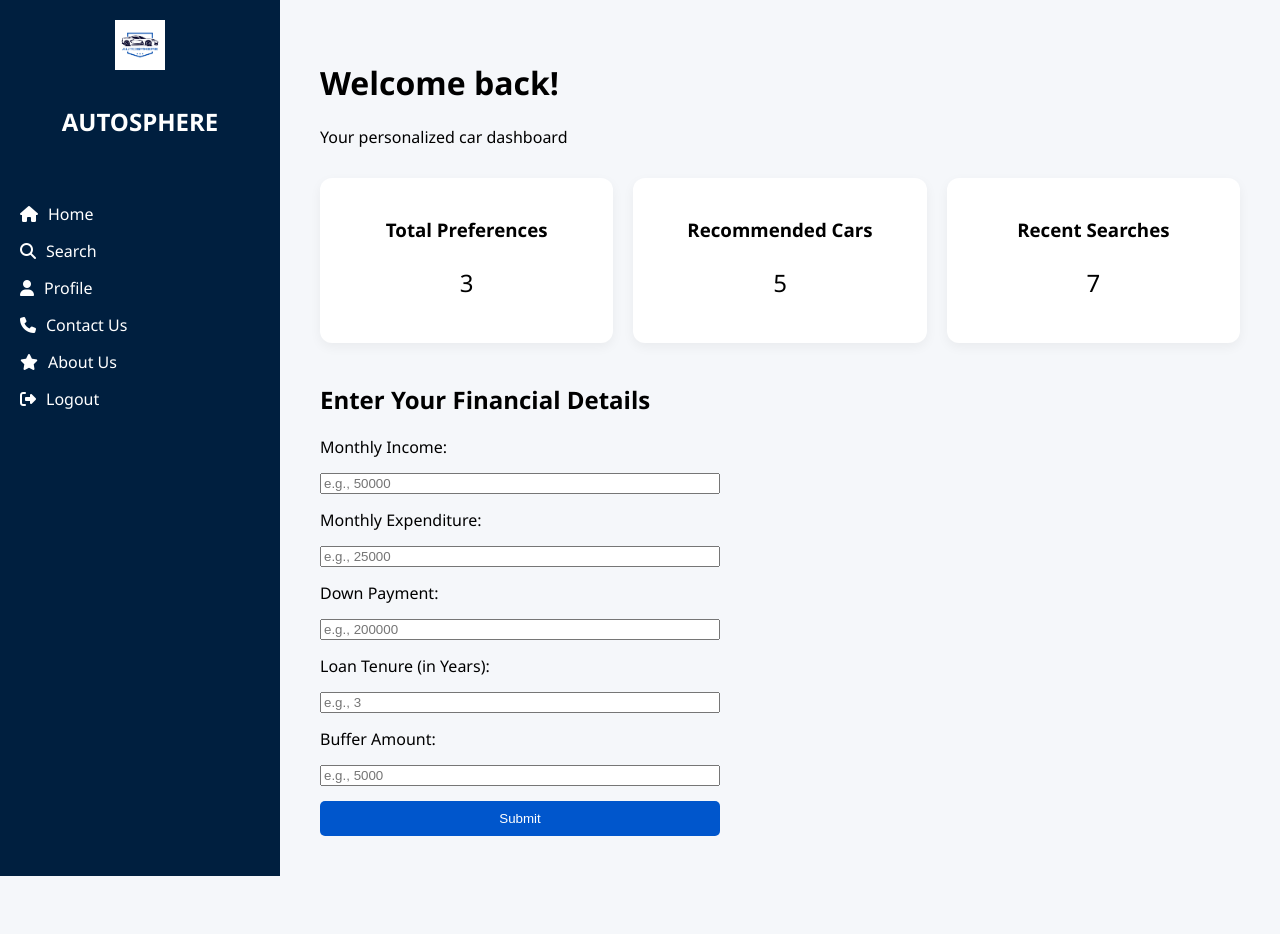
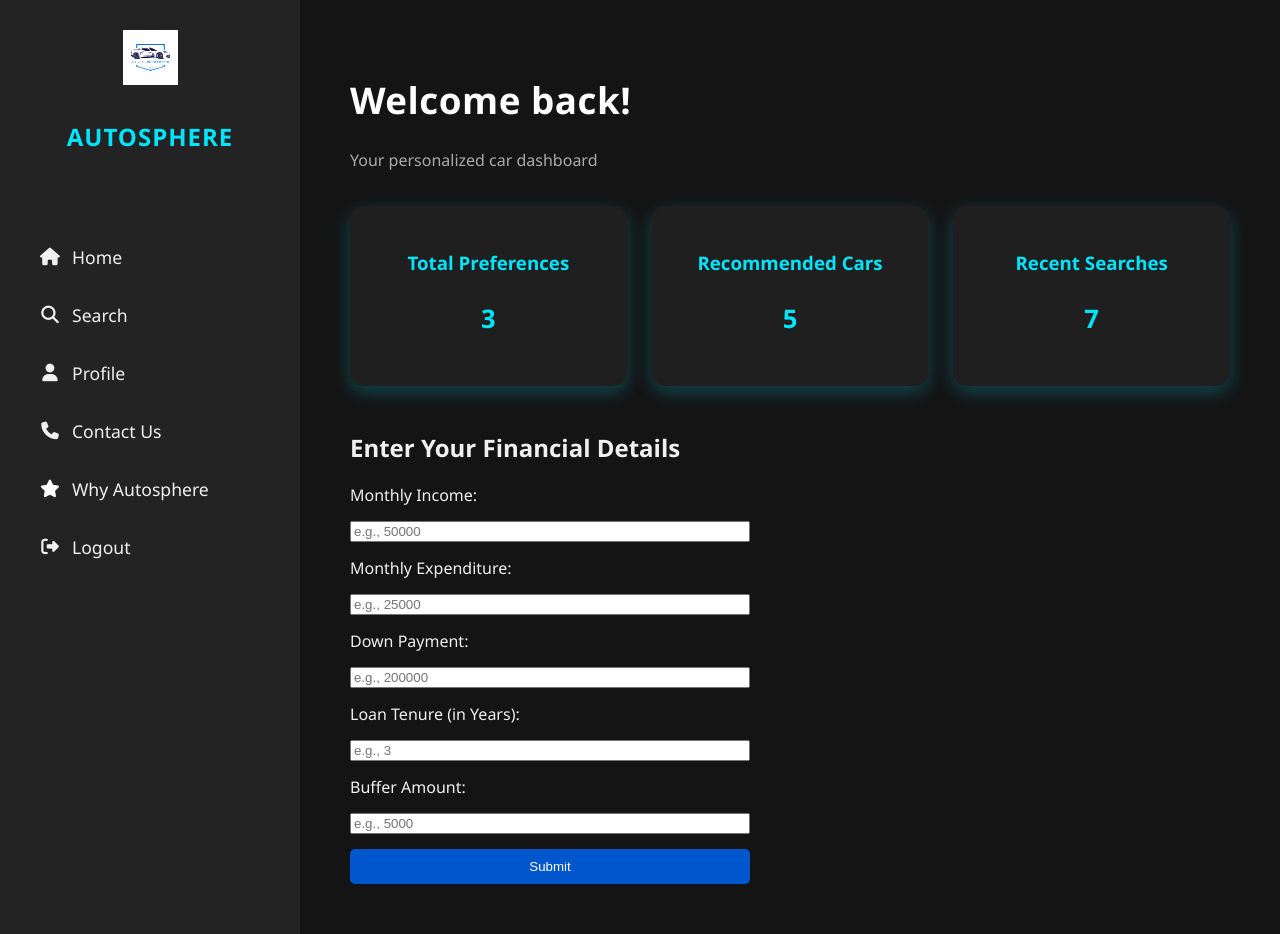
Before and after one commit to MohammedKachwala-23/AutoShere, a Flask app: page /home in a window 1280 px wide. Before the commit the page ends 876 px from the top, so only its background shows below. Run offline with Flask 3, Linux system fonts and the light colour scheme.

Commit message:
Initial commit

```diff
--- a/static/css/home.css
+++ b/static/css/home.css
@@ -1,6 +1,8 @@
 .dashboard-body {
   margin: 0;
-  font-family: 'Segoe UI', sans-serif;
+  font-family: 'Segoe UI', Tahoma, Geneva, Verdana, sans-serif;
+  background-color: #0f0f0f; /* Deep charcoal */
+  color: #f0f0f0;
 }
 
 .dashboard-container {
@@ -8,98 +10,139 @@
   min-height: 100vh;
 }
 
-/* Sidebar */
+/* Sidebar Styles */
 .sidebar {
-  width: 240px;
-  background-color: #001f3f;
+  width: 260px;
+  background-color: #232323;
   color: white;
-  padding: 20px;
+  padding: 30px 20px;
   display: flex;
   flex-direction: column;
+  box-shadow: 4px 0 12px rgba(0, 0, 0, 0.7);
+  transition: all 0.3s ease;
 }
 
 .sidebar .logo {
   text-align: center;
-  margin-bottom: 30px;
+  margin-bottom: 40px;
 }
 
 .sidebar .logo img {
-  height: 50px;
+  height: 55px;
   margin-bottom: 10px;
+  filter: brightness(1.3);
+}
+
+.sidebar .logo h2 {
+  font-size: 1.5rem;
+  letter-spacing: 1px;
+  color: #00e5ff;
+  font-weight: 600;
+}
+
+.sidebar nav {
+  margin-top: 20px;
 }
 
 .sidebar nav a {
-  color: white;
+  color: #f0f0f0;
   text-decoration: none;
-  margin: 15px 0;
-  font-size: 1rem;
   display: flex;
   align-items: center;
-  gap: 10px;
+  gap: 12px;
+  padding: 12px 20px;
+  margin-bottom: 10px;
+  border-radius: 6px;
+  transition: all 0.3s ease;
+  font-size: 1.1rem;
 }
 
 .sidebar nav a:hover {
-  background: #004080;
-  padding: 8px;
-  border-radius: 5px;
+  background: #00e5ff;
+  color: #000;
+  transform: translateX(5px);
+}
+
+.sidebar nav a i {
+  width: 20px;
+  text-align: center;
 }
 
 /* Main Dashboard Area */
 .dashboard-main {
   flex-grow: 1;
-  padding: 40px;
-  background: #f5f7fa;
-  color: black;
+  padding: 50px;
+  background: #141414;
+  color: #f0f0f0;
 }
 
 .dashboard-main header h1 {
-  font-size: 2rem;
-  color: black;
+  font-size: 2.3rem;
+  color: #ffffff;
+  font-weight: 700;
+  letter-spacing: 0.5px;
 }
 
 .dashboard-main header p {
-  color: black;
-  margin-bottom: 30px;
+  color: #aaaaaa;
+  margin-bottom: 35px;
 }
 
 .dashboard-cards {
   display: flex;
-  gap: 20px;
-  margin-bottom: 40px;
+  gap: 25px;
+  margin-bottom: 45px;
 }
 
 .dashboard-cards .card {
   flex: 1;
-  background: white;
-  padding: 20px;
-  border-radius: 12px;
-  box-shadow: 0 4px 12px rgba(0,0,0,0.05);
+  background: #1f1f1f;
+  padding: 25px;
+  border-radius: 14px;
+  box-shadow: 0 6px 18px rgba(0, 229, 255, 0.25); /* Bright glow */
   text-align: center;
-  color: black;
+  color: #f0f0f0;
+  transition: transform 0.3s, box-shadow 0.3s;
+}
+
+.dashboard-cards .card:hover {
+  transform: translateY(-8px); /* Enhanced hover effect */
+  box-shadow: 0 10px 20px rgba(0, 229, 255, 0.4); /* More pronounced glow */
 }
 
 .dashboard-cards .card h3 {
-  color: black;
-  margin-bottom: 10px;
+  color: #00e5ff;
+  margin-bottom: 12px;
+  font-weight: 600;
 }
 
 .dashboard-cards .card p {
-  font-size: 1.5rem;
-  color: black;
+  font-size: 1.6rem;
+  color: #00e5ff;
+  font-weight: bold;
 }
 
 .dashboard-content h2 {
-  margin-bottom: 15px;
-  color: black;
+  margin-bottom: 20px;
+  color: #00e5ff;
 }
 
+/* Chart Placeholder Styling */
 .chart-placeholder {
-  height: 200px;
-  background: white;
-  border-radius: 10px;
-  border: 2px dashed #ccc;
+  height: 220px;
+  background: #1a1a1a;
+  border-radius: 12px;
+  border: 2px dashed #444;
   display: flex;
   justify-content: center;
   align-items: center;
   color: #888;
+  font-style: italic;
+  transition: background 0.3s;
 }
+
+.chart-placeholder:hover {
+  background: #333;
+  border-color: #00e5ff;
+  color: #fff;
+}
--- a/templates/about.html
+++ b/templates/about.html
@@ -20,7 +20,7 @@
       <a href="{{ url_for('search') }}"><i class="fa-solid fa-magnifying-glass"></i> Search</a>
       <a href="{{ url_for('profile') }}"><i class="fas fa-user"></i> Profile</a>
       <a href="{{ url_for('contact') }}"><i class="fas fa-phone"></i> Contact Us</a>
-      <a href="{{ url_for('about') }}"><i class="fa-solid fa-star" style="color: #ffffff;"></i> About Us</a>
+      <a href="{{ url_for('about') }}"><i class="fa-solid fa-star" style="color: #ffffff;"></i>Why Autosphere</a>
       <a href="{{ url_for('logout') }}"><i class="fas fa-sign-out-alt"></i> Logout</a>
     </nav>
 
--- a/templates/admin.html
+++ b/templates/admin.html
@@ -17,7 +17,7 @@
         <h2>AUTOSPHERE</h2>
       </div>
       <nav>
-        <a href="{{ url_for('admin_dashboard') }}" class="active"><i class="fas fa-cogs"></i> Admin</a>
+        <a href="{{ url_for('admin_dashboard') }}"><i class="fas fa-cogs"></i> Admin</a>
         <a href="{{ url_for('view_inventory') }}"><i class="fas fa-car"></i> View Inventory</a>
         <a href="{{ url_for('logout') }}"><i class="fas fa-sign-out-alt"></i> Logout</a>
       </nav>
--- a/templates/base.html
+++ b/templates/base.html
@@ -22,7 +22,7 @@
         <a href="{{ url_for('search') }}"><i class="fa-solid fa-magnifying-glass"></i> Search</a>
         <a href="{{ url_for('profile') }}"><i class="fas fa-user"></i> Profile</a>
         <a href="{{ url_for('contact') }}"><i class="fas fa-phone"></i> Contact Us</a>
-        <a href="{{ url_for('about') }}"><i class="fa-solid fa-star" style="color: #ffffff;"></i> About Us</a>
+        <a href="{{ url_for('about') }}"><i class="fa-solid fa-star" style="color: #ffffff;"></i>Why Autosphere</a>
         <a href="{{ url_for('logout') }}"><i class="fas fa-sign-out-alt"></i> Logout</a>
       </nav>
 
--- a/templates/contact.html
+++ b/templates/contact.html
@@ -20,7 +20,7 @@
           <a href="{{ url_for('search') }}"><i class="fa-solid fa-magnifying-glass"></i> Search</a>
           <a href="{{ url_for('profile') }}"><i class="fas fa-user"></i> Profile</a>
           <a href="{{ url_for('contact') }}"><i class="fas fa-phone"></i> Contact Us</a>
-      <a href="{{ url_for('about') }}"><i class="fa-solid fa-star" style="color: #ffffff;"></i> About Us</a>
+          <a href="{{ url_for('about') }}"><i class="fa-solid fa-star" style="color: #ffffff;"></i>Why Autosphere</a>
           <a href="{{ url_for('logout') }}"><i class="fas fa-sign-out-alt"></i> Logout</a>
         </nav>
 
--- a/templates/profile.html
+++ b/templates/profile.html
@@ -22,7 +22,7 @@
           <a href="{{ url_for('search') }}"><i class="fa-solid fa-magnifying-glass"></i> Search</a>
           <a href="{{ url_for('profile') }}"><i class="fas fa-user"></i> Profile</a>
           <a href="{{ url_for('contact') }}"><i class="fas fa-phone"></i> Contact Us</a>
-          <a href="{{ url_for('about') }}"><i class="fa-solid fa-star" style="color: #ffffff;"></i> About Us</a>
+          <a href="{{ url_for('about') }}"><i class="fa-solid fa-star" style="color: #ffffff;"></i>Why Autosphere</a>
           <a href="{{ url_for('logout') }}"><i class="fas fa-sign-out-alt"></i> Logout</a>
         </nav>
 
@@ -40,6 +40,7 @@
             <h3>Email</h3>
             <p>{{ user.email }}</p>
           </div>
+          <br>
           <div class="card">
             <h3>Preferences</h3>
             <p>{{ user.preferences or 'Not specified' }}</p>
--- a/templates/search.html
+++ b/templates/search.html
@@ -21,7 +21,7 @@
         <a href="{{ url_for('search') }}"><i class="fa-solid fa-magnifying-glass"></i> Search</a>
         <a href="{{ url_for('profile') }}"><i class="fas fa-user"></i> Profile</a>
         <a href="{{ url_for('contact') }}"><i class="fas fa-phone"></i> Contact Us</a>
-        <a href="{{ url_for('about') }}"><i class="fa-solid fa-star" style="color: #ffffff;"></i> About Us</a>
+        <a href="{{ url_for('about') }}"><i class="fa-solid fa-star" style="color: #ffffff;"></i>Why Autosphere</a>
         <a href="{{ url_for('logout') }}"><i class="fas fa-sign-out-alt"></i> Logout</a>
       </nav>
 
```
Also changed, not shown: static/css/about.css (+48 -27 lines), static/css/contact.css (+53 -28 lines), static/css/inventory.css (added, +113 -0 lines), static/css/profile.css (+115 -49 lines), static/js/index.js (+9 -0 lines), templates/inventory.html (+21 -22 lines). Lines whose indentation alone changed are shown as unchanged.
